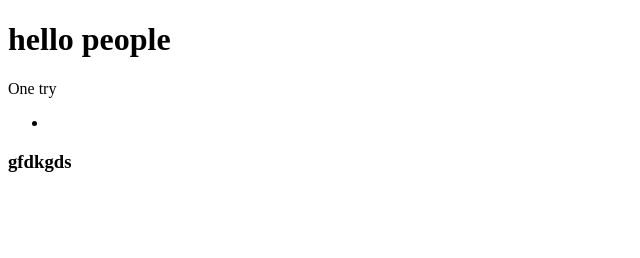
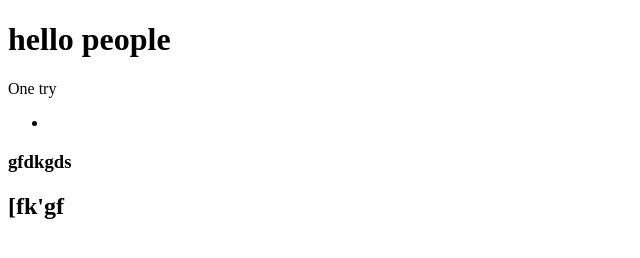
Before and after one commit to RoxShox/project, a plain HTML site: page index.html in a window 1280 px wide. Shown: the whole page, without its empty margins (0-640 px from the left). Drawn offline with Linux system fonts and the light colour scheme.

Commit message:
index.html mod

```diff
--- a/index.html
+++ b/index.html
@@ -23,6 +23,7 @@
                 </ul>
             </div>
             <h3>gfdkgds</h3>
+            <h2>[fk'gf</h2>
         </section>
     <script src="js/script.js"></script>
 </body>
```
Also changed, not shown: package-lock.json (added).
